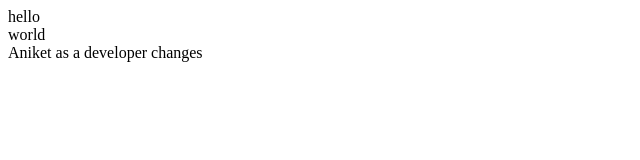
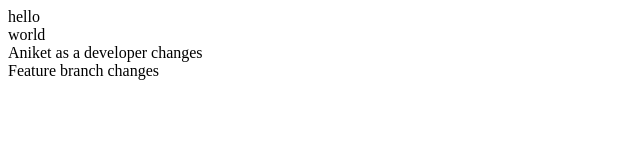
Before and after one commit to AniPatil101/demo, a plain HTML site: page index.html in a window 1280 px wide. Shown: the whole page, without its empty margins (0-640 px from the left). Drawn offline with Linux system fonts and the light colour scheme.

Commit message:
[2] Feature branch changes

```diff
--- a/index.html
+++ b/index.html
@@ -1,3 +1,4 @@
 <div>hello</div>
 <div>world</div>
 <div class="container">Aniket as a developer changes</div>
+<div class="content">Feature branch changes</div>
```
